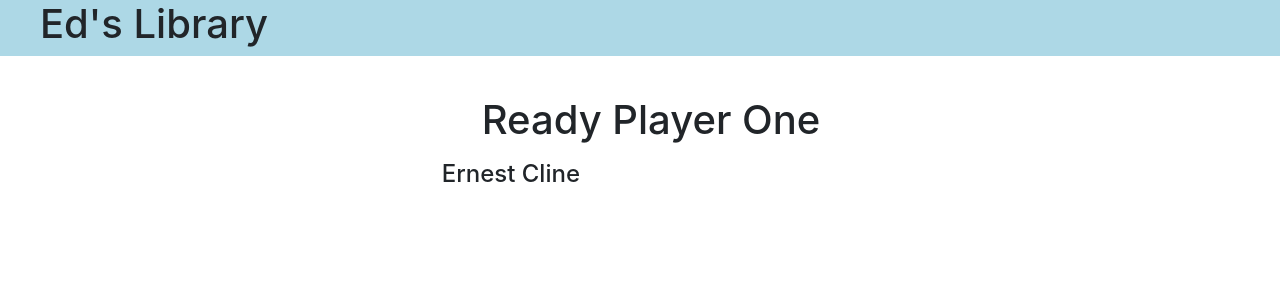
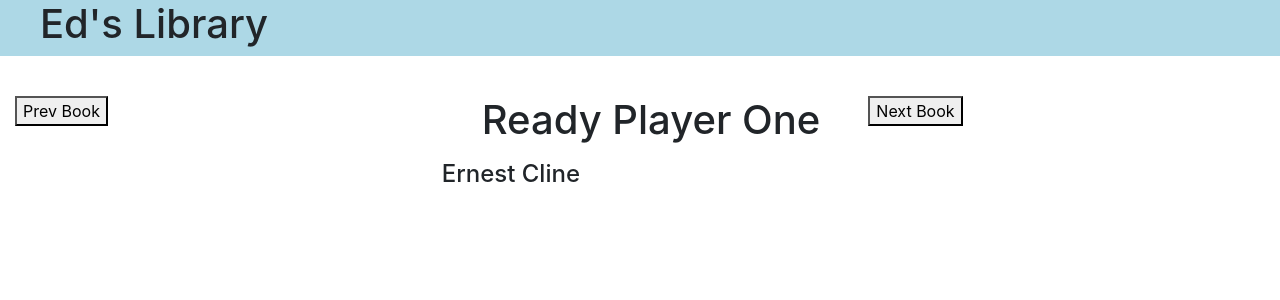
Before and after one commit to greedy17/ed-library, a React (Create React App) app: page / in a window 1280 px wide. Shown: the top 300 px of the page. Built offline with nearby package versions, Linux system fonts and the light colour scheme.

Commit message:
added previous and next buttons

```diff
--- a/src/components/app.jsx
+++ b/src/components/app.jsx
@@ -12,6 +12,17 @@
     ]
     this.state = {
       bookNumber: 0
+    }
+  }
+
+  goToPreviousBook(){
+    let tempBookNumber = this.state.bookNumber;
+    tempBookNumber--;
+    if(tempBookNumber < 0){
+      tempBookNumber = this.books.length - 1;
+      this.setState({
+        bookNumber: tempBookNumber
+      })
     }
   }
 
@@ -32,14 +43,14 @@
         <TitleBar/>
         <div className='row row-spacer'>
           <div className='col'>
-            {/*prev button*/}
+          <button onClick={() => this.goToPreviousBook()}>Prev Book</button>
           </div>
           <div className='col'>
              <h1>{this.books[this.state.bookNumber].title}</h1>
              <h4>{this.books[this.state.bookNumber].author}</h4>
           </div>
           <div className='col'>
-             {/*prev button*/}
+             <button onClick={() => this.goToNextBook()}>Next Book</button>
           </div>
         </div>
       </div>
```
Also changed, not shown: 1 other file (tests, documents, lock files or other folders).
